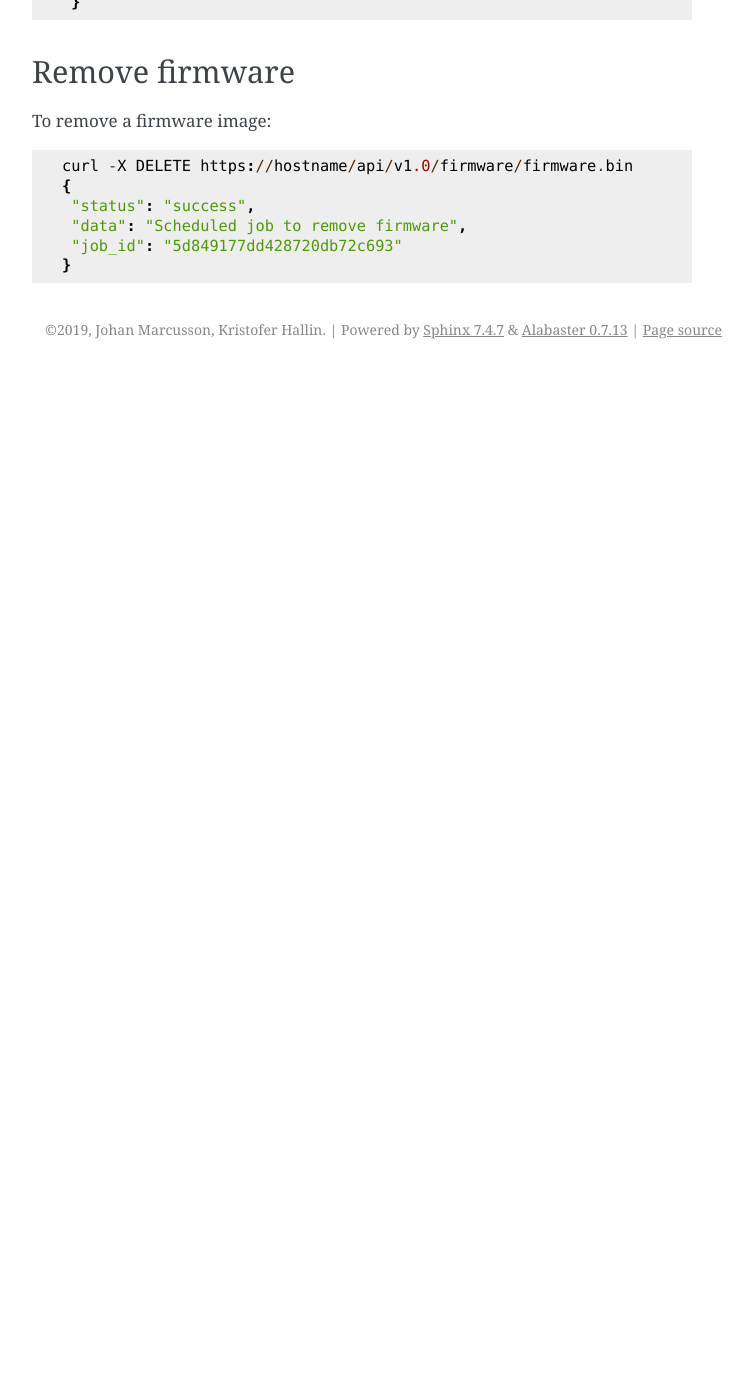
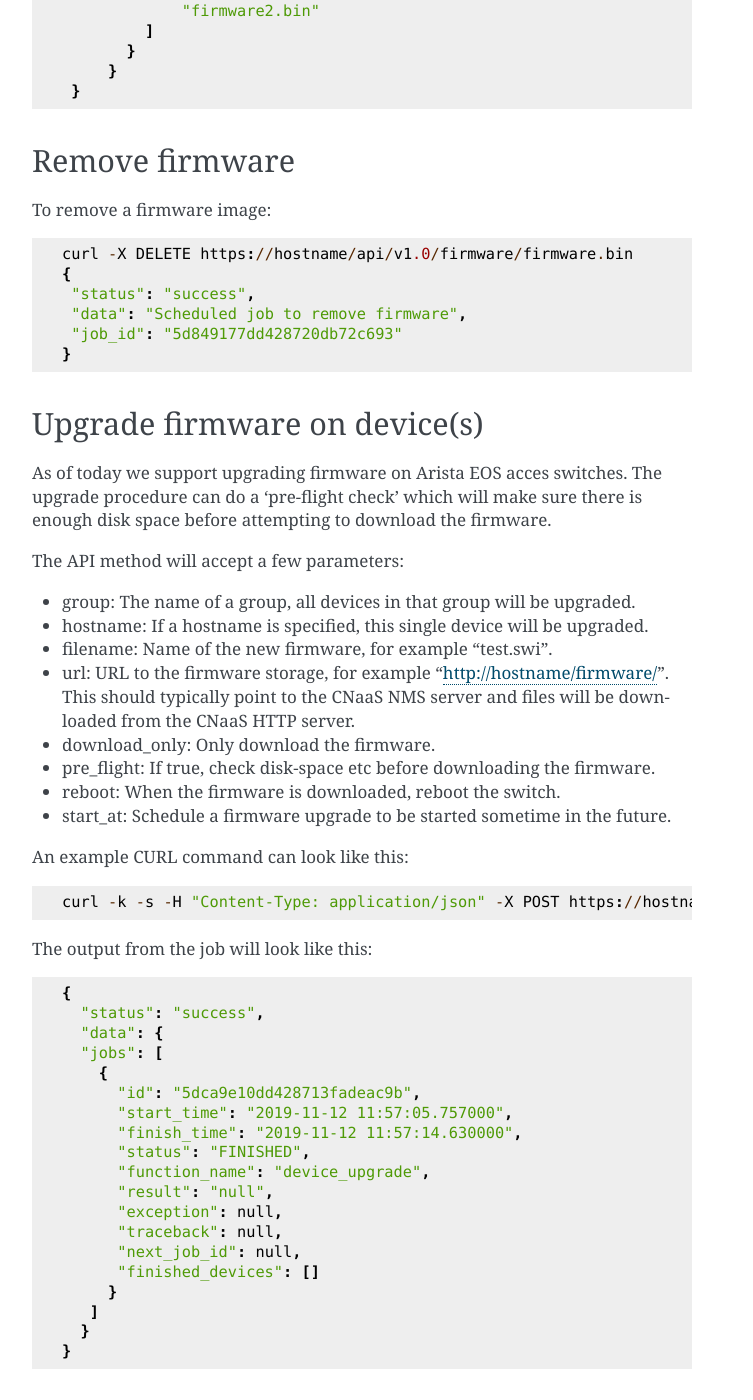
Before and after one commit to SUNET/cnaas-nms, a Sphinx documentation site: the page built from docs/apiref/firmware.rst, in a window 1280 px wide and 1400 px high, scrolled down 2228 px. Shown: the whole window, without its empty margins (388-1141 px from the left). Built offline with Sphinx 7.4.7, drawn with Linux system fonts in a browser that asks for light colours; before the commit the page ends 2597 px from its top, so only the background shows below that; some of the changed text lies outside the part shown.

Commit message:
Added documentation for firmware upgrade

```diff
--- a/docs/apiref/firmware.rst
+++ b/docs/apiref/firmware.rst
@@ -7,6 +7,10 @@ firmware images which later can be used on managed devices.
 Instead of uploading a file somewhere, you will have to tell this API
 where to download the file from. The API will then schedule a job and
 fetch the file and validate it towards the supplied SHA1 checksum.
+
+When upgrading devices we can chose to either work on a single device
+or a group of devices, this is described in more detailed further down
+in this document.
 
 
 Download firmware
@@ -131,3 +135,52 @@ To remove a firmware image:
     "data": "Scheduled job to remove firmware",
     "job_id": "5d849177dd428720db72c693"
    }
+
+
+Upgrade firmware on device(s)
+-----------------------------
+
+As of today we support upgrading firmware on Arista EOS acces
+switches. The upgrade procedure can do a 'pre-flight check' which will
+make sure there is enough disk space before attempting to download the
+firmware.
+
+The API method will accept a few parameters:
+
+* group: The name of a group, all devices in that group will be upgraded.
+* hostname: If a hostname is specified, this single device will be upgraded.
+* filename: Name of the new firmware, for example "test.swi".
+* url: URL to the firmware storage, for example "http://hostname/firmware/". This should typically point to the CNaaS NMS server and files will be downloaded from the CNaaS HTTP server.
+* download_only: Only download the firmware.
+* pre_flight: If true, check disk-space etc before downloading the firmware.
+* reboot: When the firmware is downloaded, reboot the switch.
+* start_at: Schedule a firmware upgrade to be started sometime in the future.
+
+An example CURL command can look like this:
+::
+
+   curl -k -s -H "Content-Type: application/json" -X POST https://hostname/api/v1.0/upgrade -d '{"group": "ACCESS", "filename": "test_firmware.swi", "url": "http://hostname/", "download_only": false, "reboot": false, "start_at": "2019-12-24 00:00:00"}'
+
+The output from the job will look like this:
+
+::
+
+  {
+    "status": "success",
+    "data": {
+    "jobs": [
+      {
+        "id": "5dca9e10dd428713fadeac9b",
+        "start_time": "2019-11-12 11:57:05.757000",
+        "finish_time": "2019-11-12 11:57:14.630000",
+        "status": "FINISHED",
+        "function_name": "device_upgrade",
+        "result": "null",
+        "exception": null,
+        "traceback": null,
+        "next_job_id": null,
+        "finished_devices": []
+       }
+     ]
+    }
+  }
```
